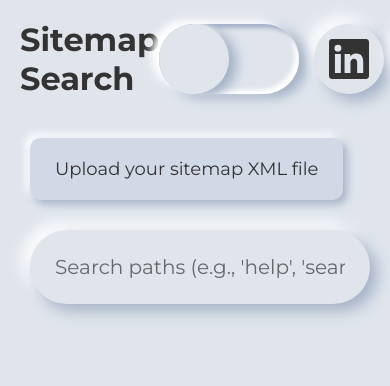
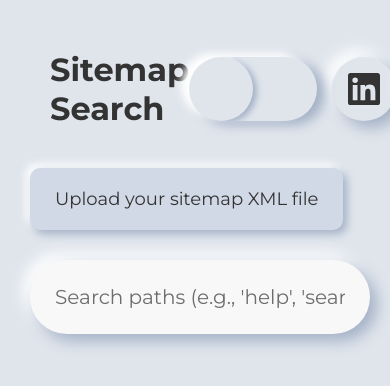
Before and after one commit to Pythonidaer/neumorphic-sitemap-search, a plain HTML site: page index.html in a window 390 px wide. Shown: the top 386 px of the page. Drawn offline with Linux system fonts and the light colour scheme.

Commit message:
stylistic changes, fixing social media icons

```diff
--- a/index.html
+++ b/index.html
@@ -15,13 +15,15 @@
       --shadow-light: #ffffff;
       --upload-bg: #d1d9e6;
       --focus-outline: 2px solid #555;
+      --search-bg-light: #f8f8f8;
+      --search-border-light: 1px solid #ccc;
     }
 
     /* CSS Variables for dark mode */
     body.dark-mode {
-      --bg-color: #1E1E1E; /* Darker background */
+      --bg-color: #1E1E1E;
       --surface-color: #32383D;
-      --text-color: #E0AB78; /* Golden color */
+      --text-color: #E0AB78;
       --shadow-dark: #1f2124;
       --shadow-light: #3b3f45;
       --upload-bg: #3b3f45;
@@ -54,12 +56,12 @@
       padding: 0 20px;
     }
 
-    /* Header with title, dark-mode toggle, and social buttons */
+    /* Header styling */
     header {
       display: flex;
       justify-content: space-between;
       align-items: center;
-      margin-bottom: 30px;
+      margin: 30px;
     }
 
     .header-title {
@@ -73,73 +75,66 @@
       gap: 15px;
     }
 
-    /* Dark mode toggle styling with vendor prefixes */
+    /* Toggle styling */
     .toggle-label {
       cursor: pointer;
       display: inline-flex;
       align-items: center;
     }
 
+    /* Toggle track: fixed height of 64px to match social buttons; width is 128px */
     .toggle {
       position: relative;
-      height: 50px;       /* Desktop: 50px high */
-      width: 100px;       /* Desktop: 100px wide */
-      border-radius: 25px; /* Pill shape */
+      height: 64px;
+      width: 128px;
+      border-radius: 32px;
+      background: var(--surface-color);
+      box-shadow: -8px -4px 8px 0px var(--shadow-light),
+                  8px 4px 12px 0px var(--shadow-dark);
       overflow: hidden;
-      box-shadow:
-        -8px -4px 8px 0px var(--shadow-light),
-        8px 4px 12px 0px var(--shadow-dark),
-        4px 4px 4px 0px var(--shadow-dark) inset,
-        -4px -4px 4px 0px var(--shadow-light) inset;
-      -webkit-box-shadow:
-        -8px -4px 8px 0px var(--shadow-light),
-        8px 4px 12px 0px var(--shadow-dark),
-        4px 4px 4px 0px var(--shadow-dark) inset,
-        -4px -4px 4px 0px var(--shadow-light) inset;
     }
 
     .toggle-state {
       display: none;
     }
 
+    /* Indicator: always a perfect circle matching the toggle height */
     .indicator {
-      height: 100%;
-      width: 200%; /* 200px by default */
+      position: absolute;
+      top: 0;
+      left: 0;
+      width: 64px;
+      height: 64px;
       background: var(--surface-color);
-      border-radius: inherit; /* Inherit parent's border-radius */
-      transform: translate3d(-75%, 0, 0);
-      transition: transform 0.4s cubic-bezier(0.85, 0.05, 0.18, 1.35);
-      box-shadow:
-        -8px -4px 8px 0px var(--shadow-light),
-        8px 4px 12px 0px var(--shadow-dark);
-      -webkit-box-shadow:
-        -8px -4px 8px 0px var(--shadow-light),
-        8px 4px 12px 0px var(--shadow-dark);
+      border-radius: 50%;
+      transition: left 0.4s cubic-bezier(0.85, 0.05, 0.18, 1.35);
+      box-shadow: -4px -2px 4px 0px var(--shadow-light),
+                  4px 2px 6px 0px var(--shadow-dark);
     }
 
-    /* Slide the indicator when checked */
+    /* When checked, move the indicator to the right */
     .toggle-state:checked ~ .indicator {
-      transform: translate3d(25%, 0, 0);
+      left: calc(128px - 64px); /* equals 64px */
     }
 
-    /* In dark mode, change the indicator to the golden color */
+    /* In dark mode, change indicator background to golden */
     body.dark-mode .toggle .indicator {
       background: #E0AB78;
     }
 
-    /* Social buttons */
+    /* Social buttons styling */
     .social-buttons {
       display: flex;
       gap: 10px;
     }
 
+    /* Social buttons: fixed at 64x64 */
     .social-button {
-      width: 64px;       /* Updated to 64px */
+      width: 64px;
       height: 64px;
       border-radius: 50%;
       background: var(--surface-color);
       box-shadow: 7px 7px 15px var(--shadow-dark), -7px -7px 15px var(--shadow-light);
-      -webkit-box-shadow: 7px 7px 15px var(--shadow-dark), -7px -7px 15px var(--shadow-light);
       display: flex;
       justify-content: center;
       align-items: center;
@@ -150,16 +145,15 @@
 
     .social-button:hover {
       box-shadow: inset 3px 3px 6px var(--shadow-dark), inset -3px -3px 6px var(--shadow-light);
-      -webkit-box-shadow: inset 3px 3px 6px var(--shadow-dark), inset -3px -3px 6px var(--shadow-light);
     }
 
     .social-button svg {
-      width: 32px;  /* Updated to 32px */
+      width: 32px;
       height: 32px;
       fill: var(--text-color);
     }
 
-    /* Custom File Upload Styling */
+    /* File Upload styling */
     .upload-container {
       margin-bottom: 30px;
     }
@@ -175,7 +169,6 @@
       border-radius: 10px;
       background: var(--upload-bg);
       box-shadow: 4px 4px 8px var(--shadow-dark), -4px -4px 8px var(--shadow-light);
-      -webkit-box-shadow: 4px 4px 8px var(--shadow-dark), -4px -4px 8px var(--shadow-light);
       cursor: pointer;
       transition: box-shadow 0.3s ease;
       color: var(--text-color);
@@ -183,10 +176,9 @@
 
     .upload-label:hover {
       box-shadow: inset 4px 4px 8px var(--shadow-dark), inset -4px -4px 8px var(--shadow-light);
-      -webkit-box-shadow: inset 4px 4px 8px var(--shadow-dark), inset -4px -4px 8px var(--shadow-light);
     }
 
-    /* Neuomorphic search bar */
+    /* Search bar styling */
     .search-container {
       margin-bottom: 30px;
     }
@@ -198,12 +190,15 @@
       border-radius: 50px;
       background: var(--surface-color);
       box-shadow: 7px 7px 15px var(--shadow-dark), -7px -7px 15px var(--shadow-light);
-      -webkit-box-shadow: 7px 7px 15px var(--shadow-dark), -7px -7px 15px var(--shadow-light);
       transition: box-shadow 0.3s ease;
-      border: none;
+      border: 1px solid var(--search-border-light);
       outline: none;
       color: var(--text-color);
       font-family: inherit;
+    }
+
+    body:not(.dark-mode) .search-input {
+      background: var(--search-bg-light);
     }
 
     .search-input::placeholder {
@@ -213,7 +208,6 @@
 
     .search-input:focus {
       box-shadow: inset 3px 3px 6px var(--shadow-dark), inset -3px -3px 6px var(--shadow-light);
-      -webkit-box-shadow: inset 3px 3px 6px var(--shadow-dark), inset -3px -3px 6px var(--shadow-light);
     }
 
     /* URL list styling */
@@ -229,13 +223,17 @@
       padding: 15px 20px;
       border-radius: 10px;
       box-shadow: 5px 5px 10px var(--shadow-dark), -5px -5px 10px var(--shadow-light);
-      -webkit-box-shadow: 5px 5px 10px var(--shadow-dark), -5px -5px 10px var(--shadow-light);
-      overflow-x: auto;  /* Allow horizontal scrolling for long content */
-      white-space: nowrap; /* Prevent wrapping so scroll is needed */
+      overflow-x: auto;
+      white-space: nowrap;
+      -ms-overflow-style: none;  /* IE and Edge */
+      scrollbar-width: none;     /* Firefox */
       transition: background-color 0.2s, box-shadow 0.3s ease;
     }
 
-    /* Hover effect on the entire URL item */
+    .url-item::-webkit-scrollbar {
+      display: none;
+    }
+
     .url-item:hover {
       background-color: rgba(200, 200, 200, 0.5);
     }
@@ -248,8 +246,9 @@
       color: var(--text-color);
       text-decoration: none;
       font-size: 16px;
-      display: inline-block;
+      display: block;
       padding: 8px 0;
+      width: 100%;
     }
 
     /* Mobile adjustments */
@@ -263,24 +262,29 @@
       }
       header .header-title {
         font-size: 32px;
-        /* Flush with left side on mobile */
         margin-left: 0;
       }
+      /* Mobile social buttons remain 64x64 with 32px icons */
       .social-button {
-        width: 70px;
-        height: 70px;
+        width: 64px;
+        height: 64px;
       }
       .social-button svg {
-        width: 40px;
-        height: 40px;
+        width: 32px;
+        height: 32px;
       }
+      /* Mobile toggle: 64px tall and 128px wide */
       .toggle {
-        height: 70px;
-        width: 140px;
-        border-radius: 35px;
+        height: 64px;
+        width: 128px;
+        border-radius: 32px;
       }
       .indicator {
-        border-radius: inherit;
+        width: 64px;
+        height: 64px;
+      }
+      .toggle-state:checked ~ .indicator {
+        left: calc(128px - 64px); /* 64px */
       }
       .upload-label {
         font-size: 18px;
@@ -301,7 +305,7 @@
   <header>
     <div class="header-title">Sitemap Search</div>
     <div class="header-controls">
-      <!-- Dark mode toggle wrapped in a label with ARIA attributes -->
+      <!-- Dark mode toggle with ARIA attributes -->
       <label class="toggle-label" for="darkToggle">
         <div class="toggle">
           <input class="toggle-state" type="checkbox" name="darkMode" id="darkToggle" role="switch" aria-checked="false" />
@@ -311,17 +315,16 @@
       <!-- Social buttons -->
       <div class="social-buttons">
         <a href="https://www.linkedin.com/in/jonamichahammo" target="_blank" class="social-button" aria-label="LinkedIn">
-          <!-- LinkedIn SVG Icon -->
           <svg viewBox="0 0 24 24" xmlns="http://www.w3.org/2000/svg">
             <path d="M22.23 0H1.77C.79 0 0 .78 0 1.75v20.5C0 23.22.79 24 1.77 24h20.46c.98 0 1.77-.78 1.77-1.75V1.75C24 .78 23.21 0 22.23 0zM7.12 20.45H3.56V9h3.56v11.45zM5.34 7.56a2.06 2.06 0 110-4.12 2.06 2.06 0 010 4.12zm15.11 12.89h-3.56v-5.55c0-1.32-.03-3.02-1.85-3.02-1.85 0-2.14 1.44-2.14 2.93v5.64H9.34V9h3.42v1.56h.05c.48-.91 1.65-1.85 3.4-1.85 3.64 0 4.32 2.39 4.32 5.5v6.25z"/>
           </svg>
         </a>
         <a href="https://github.com/pythonidaer" target="_blank" class="social-button" aria-label="GitHub">
-          <!-- GitHub SVG Icon -->
           <svg viewBox="0 0 24 24" xmlns="http://www.w3.org/2000/svg">
             <path d="M12 0C5.37 0 0 5.37 0 12a12 12 0 008.21 11.38c.6.11.82-.26.82-.58 0-.29-.01-1.06-.01-2.08-3.34.73-4.04-1.61-4.04-1.61-.55-1.4-1.34-1.77-1.34-1.77-1.09-.75.08-.73.08-.73 1.2.09 1.83 1.23 1.83 1.23 1.07 1.83 2.8 1.3 3.48 1 .11-.78.42-1.3.76-1.6-2.66-.3-5.47-1.33-5.47-5.93 0-1.31.47-2.38 1.23-3.23-.12-.3-.54-1.52.12-3.16 0 0 1-.32 3.3 1.23a11.5 11.5 0 013-.4 11.5 11.5 0 013 .4c2.3-1.55 3.3-1.23 3.3-1.23.66 1.64.24 2.86.12 3.16.76.85 1.23 1.92 1.23 3.23 0 4.61-2.81 5.63-5.49 5.93.43.37.81 1.1.81 2.22 0 1.6-.01 2.88-.01 3.27 0 .32.22.7.83.58A12 12 0 0024 12c0-6.63-5.37-12-12-12z"/>
           </svg>
         </a>
+      </div>
     </div>
   </header>
   <main>
```
Lines whose indentation alone changed are shown as unchanged.
